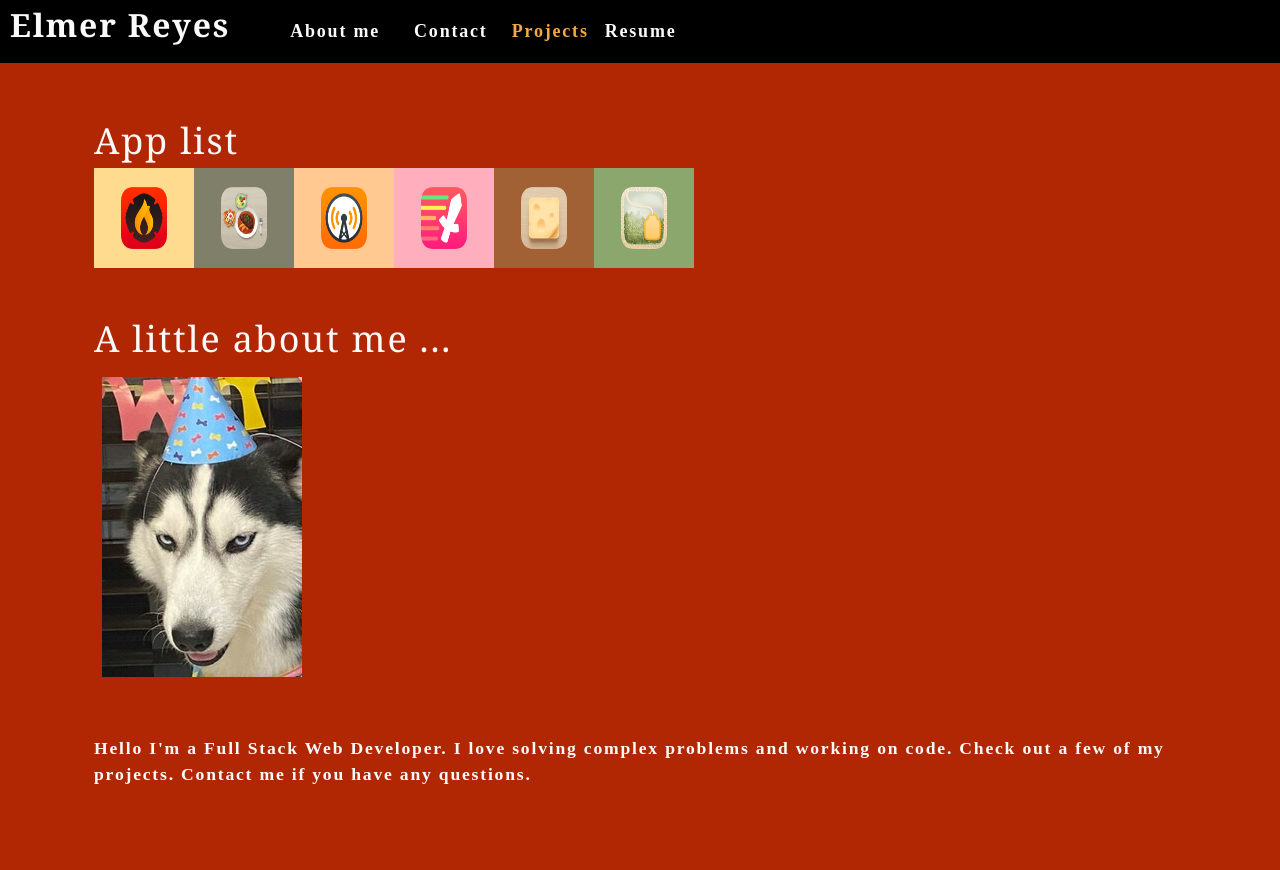
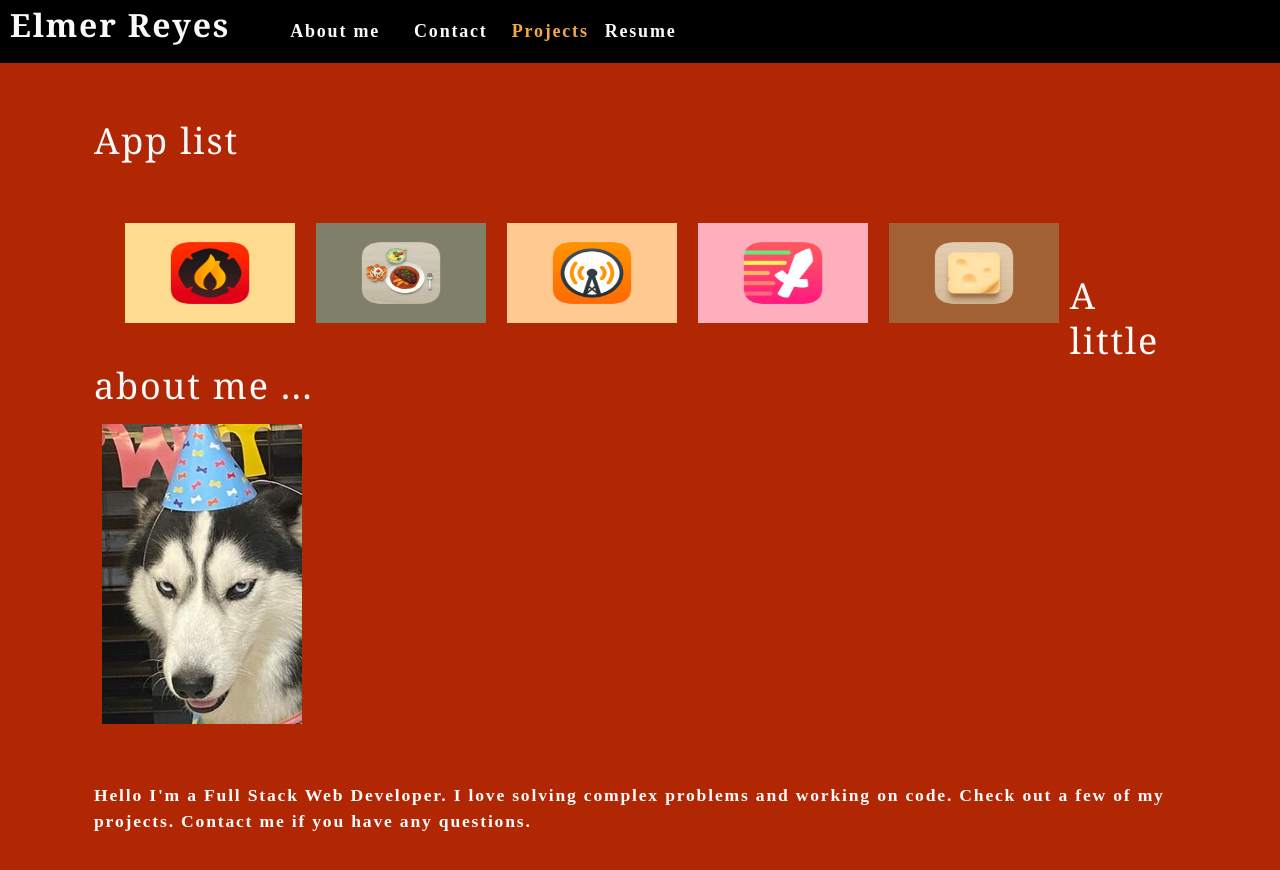
Before and after one commit to Erey2790/react-portf, a React (Create React App) app: page / in a window 1280 px wide. Shown: the top 870 px of the page. Built offline with nearby package versions, Linux system fonts and the light colour scheme.

Commit message:
placeholder for the apps list

```diff
--- a/src/components/AppList/index.js
+++ b/src/components/AppList/index.js
@@ -9,7 +9,7 @@ import photoTea from '../../assets/pics/PortfolioTea.png';
 function AppList() {
 
     return (
-        <div>
+        <div className='appPic'>
             <img className='dispatch'
             src={photoDispatch}
             alt="dispatch example"
@@ -35,10 +35,7 @@ function AppList() {
             alt='sticheese example'
             />
 
-            <img className='tea'
-            src={photoTea}
-            alt='tea example'
-            />
+
 
 
 
--- a/src/index.css
+++ b/src/index.css
@@ -319,3 +319,46 @@ a {
   height: 100px;
       width: 100px;
 }
+
+.appPic {
+  margin: auto;
+  margin-top: 50px;
+  margin-left: 10px;
+  padding: 10px;
+
+}
+
+.eats {
+  width: 18%;
+     float: left;
+     padding-left: 1%;
+     padding-right: 1%;
+}
+
+.dispatch {
+  width: 18%;
+     float: left;
+     padding-left: 1%;
+     padding-right: 1%;
+}
+
+.overcast {
+  width: 18%;
+     float: left;
+     padding-left: 1%;
+     padding-right: 1%;
+}
+
+.spar {
+  width: 18%;
+     float: left;
+     padding-left: 1%;
+     padding-right: 1%;
+}
+
+.sticheese {
+  width: 18%;
+     float: left;
+     padding-left: 1%;
+     padding-right: 1%;
+}
```
